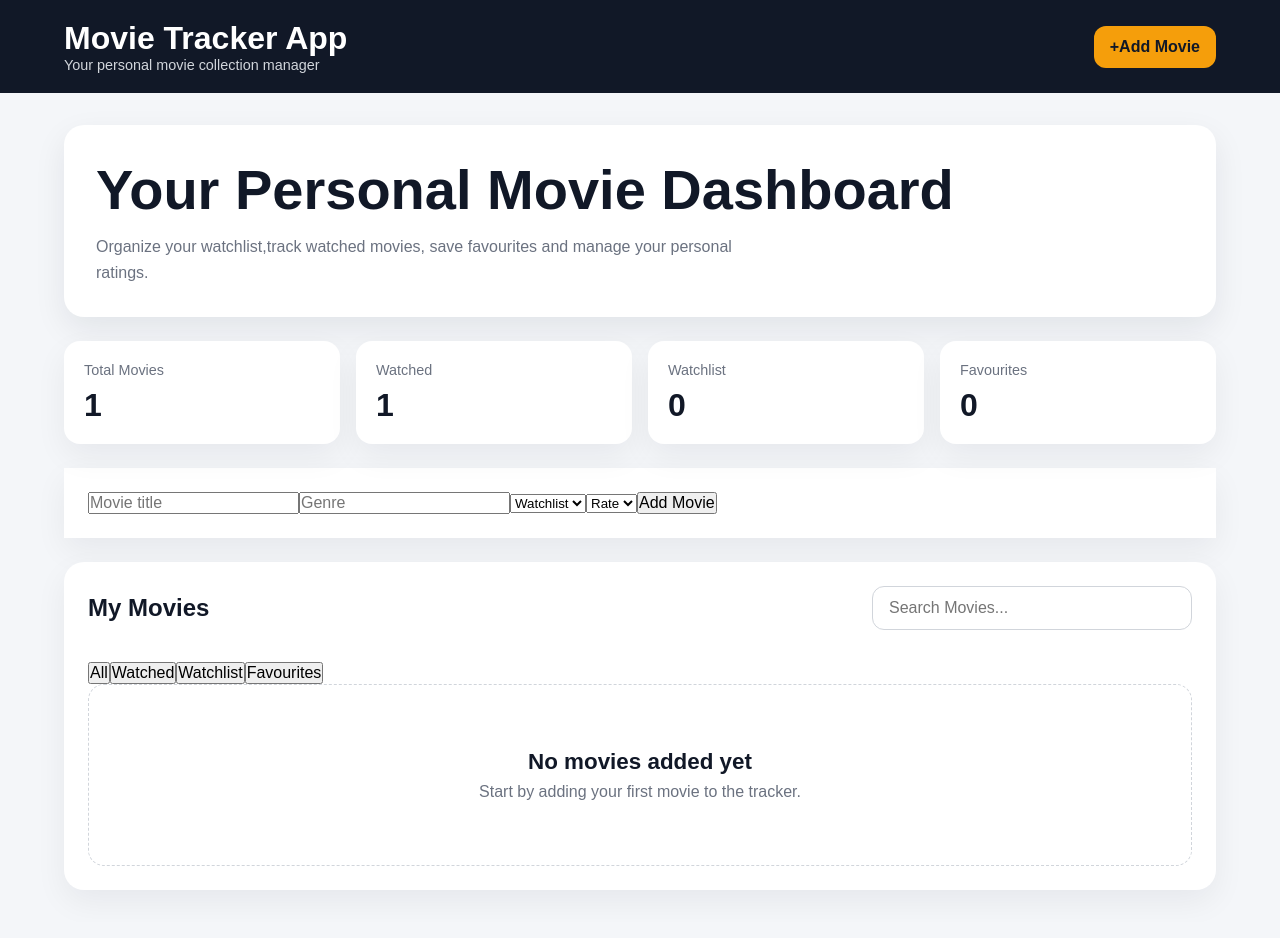
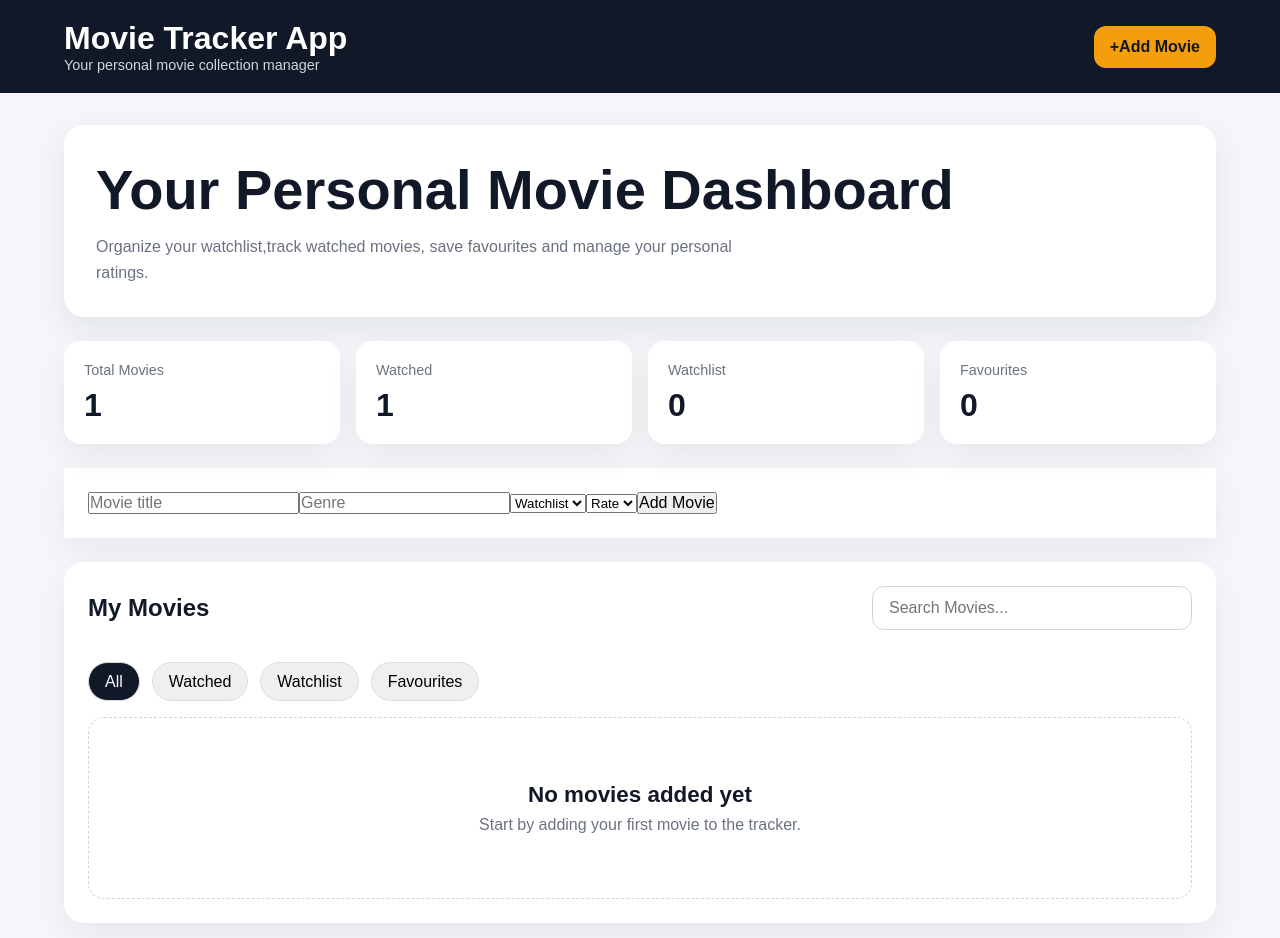
Before and after one commit to Ujjwal-Darnal/Movie-Tracker-App, a React (Vite) app: page / in a window 1280 px wide. Shown: the top 938 px of the page. Built offline with nearby package versions, Linux system fonts and the light colour scheme.

Commit message:
Add active filter button styling

```diff
--- a/src/App.jsx
+++ b/src/App.jsx
@@ -144,11 +144,16 @@ function handleUpdateRating(movieId,newRating){
           </div>
 
           <div className="filter-buttons">
-            <button onClick={()=>setSelectedFilter("ALL")}>All</button>
-            <button onClick={()=>setSelectedFilter("Watched")}>Watched</button>
-            <button onClick={()=>setSelectedFilter("Watchlist")}>Watchlist</button>
-            <button onClick={()=>setSelectedFilter("Favourites")}>Favourites</button>
-          </div>
+  {["All", "Watched", "Watchlist", "Favourites"].map((filter) => (
+    <button
+      key={filter}
+      className={selectedFilter === filter ? "active-filter" : ""}
+      onClick={() => setSelectedFilter(filter)}
+    >
+      {filter}
+    </button>
+  ))}
+</div>
 
           <MovieList movies={filteredMovies}
           searchTerm={searchTerm}
--- a/src/styles/App.css
+++ b/src/styles/App.css
@@ -220,3 +220,23 @@ input {
   border: 1px solid #ccc;
   cursor: pointer;
 }
+
+/* ======== app.jsx Filter button ======= */
+.filter-buttons {
+  display: flex;
+  gap: 0.75rem;
+  margin: 1rem 0;
+  flex-wrap: wrap;
+}
+
+.filter-buttons button {
+  padding: 0.6rem 1rem;
+  border-radius: 999px;
+  border: 1px solid #ddd;
+  cursor: pointer;
+}
+
+.active-filter {
+  background-color: #111827;
+  color: white;
+}
```
